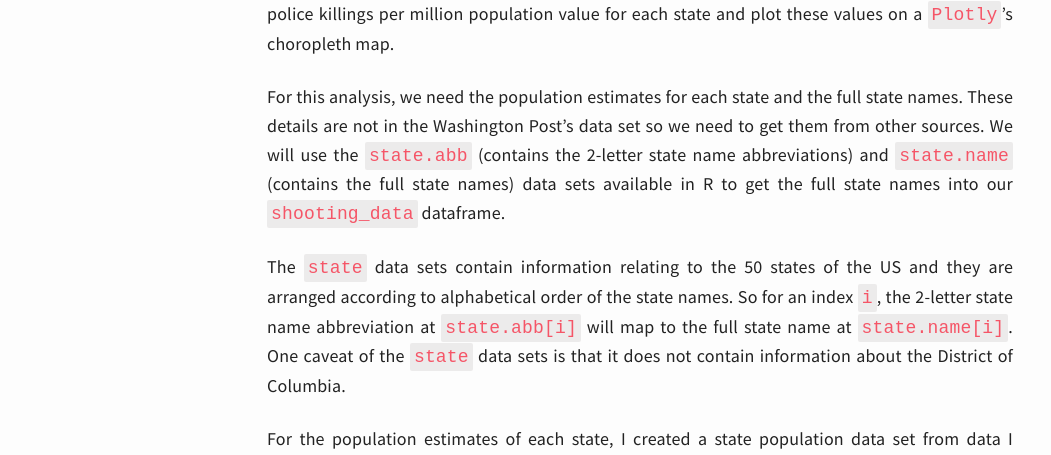
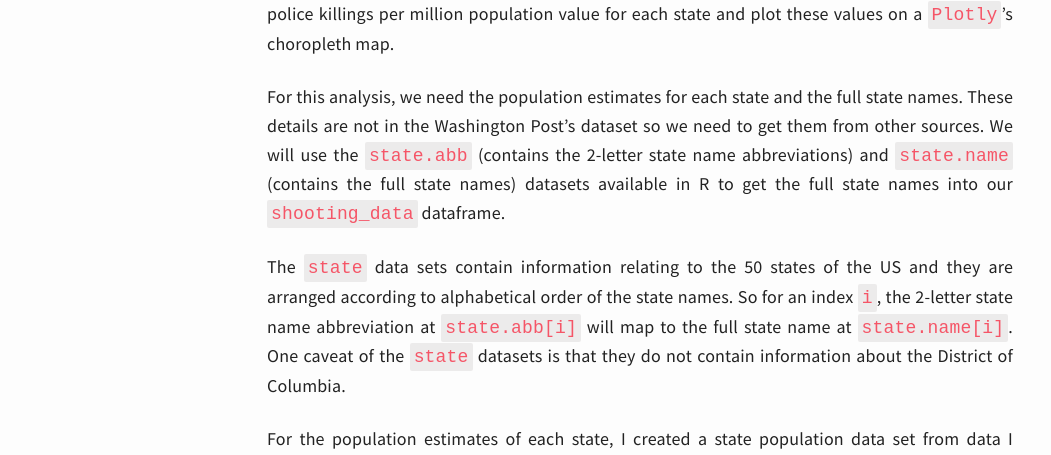
Before and after one commit to allenakinkunle/allenakinkunle.github.io, a Jekyll site: the page built from _posts/2016-07-14-exploratory-analysis-police-shooting.md, in a window 1280 px wide and 900 px high, scrolled down 4701 px. Shown: the part 175-630 px from the top of the window, without its empty margins (0-1051 px from the left). Built offline with Jekyll 4.4.1, drawn with Linux system fonts in a browser that asks for light colours; nearby versions of some CDN libraries; comment, search, counter and statistics services are not loaded; some of the changed text lies outside the part shown.

Commit message:
Fixed typos

```diff
--- a/_posts/2016-07-10-exploratory-analysis-police-shooting.md
+++ b/_posts/2016-07-14-exploratory-analysis-police-shooting.md
@@ -20,7 +20,7 @@ For this analysis, we will need the `dplyr` package for data manipulation, the `
 The complete source code for this post is available on [Github](https://github.com/allenakinkunle/washington-post-data-analysis){:target="_blank"}.
 
 ## Data Preparation
-The first thing we need to do is read the data into R as a data frame from where it is hosted on Github.
+The first thing we need to do is read the data into R as a dataframe from where it is hosted on Github.
 {% highlight r %}
 shooting_data <- read.csv("https://raw.githubusercontent.com/washingtonpost/data-police-shootings/master/fatal-police-shootings-data.csv")
 {% endhighlight %}
@@ -40,7 +40,7 @@ We see that there are 14 variables. We only need the `age` and `state` variables
 shooting_data <- select(shooting_data, age, state)
 {% endhighlight %}
 
-We take a look into how the new data frame looks.
+Let's see what the new dataframe looks like
 
 {% highlight r %}
 > head(shooting_data)
@@ -114,9 +114,9 @@ The plot is interactive so hover and click on it to interact with it.
 ## What is the Police killings per million population value for each state?
 To compare the number of police killings across US states in our dataset, we will compute the police killings per million population value for each state and plot these values on a `Plotly`'s choropleth map.
 
-For this analysis, we need the population estimates for each state and the full state names. These details are not in the Washington Post's data set so we need to get them from other sources. We will use the `state.abb` (contains the 2-letter state name abbreviations) and `state.name` (contains the full state names) data sets available in R to get the full state names into our `shooting_data` dataframe.
+For this analysis, we need the population estimates for each state and the full state names. These details are not in the Washington Post's dataset so we need to get them from other sources. We will use the `state.abb` (contains the 2-letter state name abbreviations) and `state.name` (contains the full state names) datasets available in R to get the full state names into our `shooting_data` dataframe.
 
-The `state` data sets contain information relating to the 50 states of the US and they are arranged according to alphabetical order of the state names. So for an index `i`, the 2-letter state name abbreviation at `state.abb[i]` will map to the full state name at `state.name[i]`. One caveat of the `state` data sets is that it does not contain information about the District of Columbia.
+The `state` data sets contain information relating to the 50 states of the US and they are arranged according to alphabetical order of the state names. So for an index `i`, the 2-letter state name abbreviation at `state.abb[i]` will map to the full state name at `state.name[i]`. One caveat of the `state` datasets is that they do not contain information about the District of Columbia.
 
 For the population estimates of each state, I created a state population data set from data I extracted from the [United States Census Bureau website](https://www.census.gov/popest/data/state/totals/2015/index.html){:target="_blank"}. I have cleaned the data set and it contains 2015 population estimates for each of the 50 US states and the District of Columbia. The data set is hosted [here](https://raw.githubusercontent.com/allenakinkunle/washington-post-data-analysis/master/state_population_data.csv){:target="_blank"}.
 
```
Also changed, not shown: other parts of _posts/2016-07-14-exploratory-analysis-police-shooting.md (+4 -4 lines).
